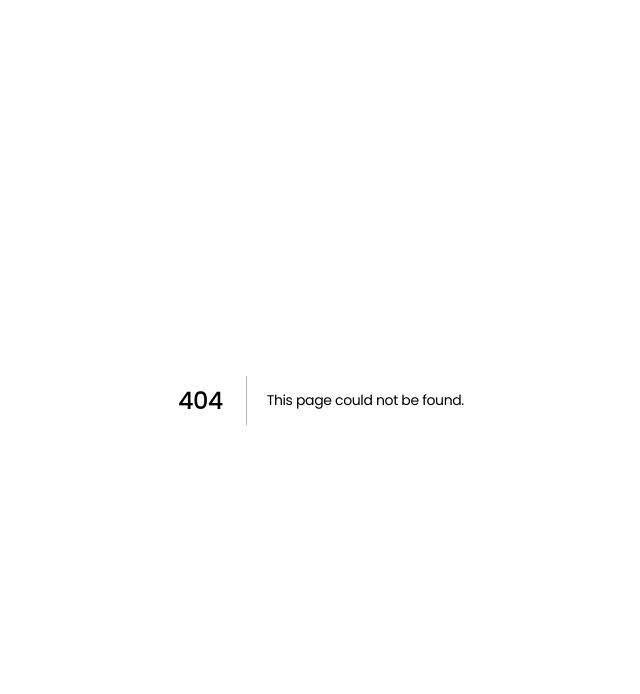
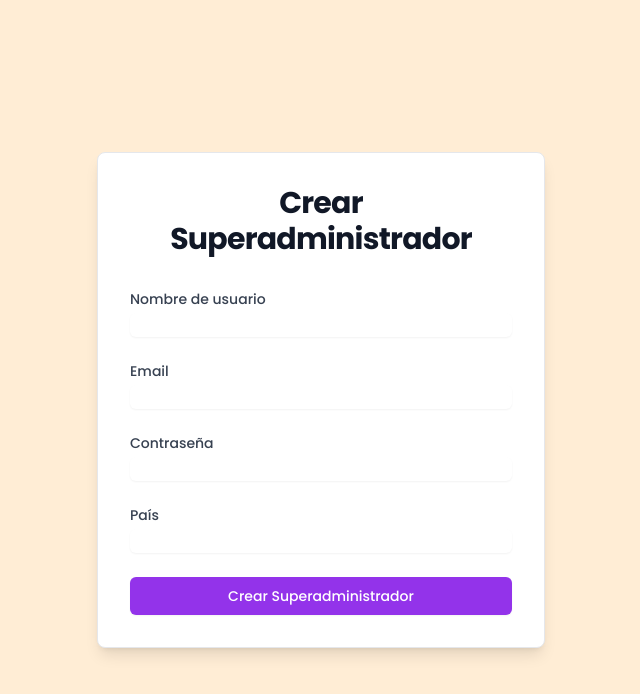
Before and after one commit to jorgehara/jorgehara-photography-store-frontend, a Next.js app: page /superadmin-register in a window 1280 px wide. Before the commit this address had no page. Shown: the top 694 px of the page, without its empty margins (319-959 px from the left). Built offline with nearby package versions, Linux system fonts and the light colour scheme; no server answers.

Commit message:
create superadmin desde front

```diff
--- /dev/null
+++ b/pages/superadmin-register.js
@@ -0,0 +1,112 @@
+// jorgehara-photography-store-frontend/pages/superadmin-register.js
+import React, { useState } from 'react';
+import axios from '../lib/axios';
+import { useRouter } from 'next/router';
+
+const SuperAdminRegister = () => {
+  const router = useRouter();
+  const [formData, setFormData] = useState({
+    username: '',
+    email: '',
+    password: '',
+    country: '',
+  });
+  const [error, setError] = useState(null);
+  const [success, setSuccess] = useState(false);
+
+  const handleChange = (e) => {
+    const { name, value } = e.target;
+    setFormData(prev => ({
+      ...prev,
+      [name]: value,
+    }));
+  };
+
+  const handleSubmit = async (e) => {
+    e.preventDefault();
+    try {
+      await axios.post('/auth/register', {
+        ...formData,
+        roles: ['superadmin'], // Asignar el rol de superadministrador
+      });
+      setSuccess(true);
+      setError(null);
+      setTimeout(() => {
+        router.push('/'); // Redirigir a la página principal o donde desees
+      }, 2000);
+    } catch (err) {
+      setError(err.response?.data?.message || 'Error al crear el superadministrador');
+    }
+  };
+
+  return (
+    <div className="min-h-screen flex items-center justify-center bg-orange-100 dark:bg-gray-900">
+      <div className="max-w-md w-full space-y-8 p-8 bg-white dark:bg-gray-800 shadow-lg rounded-lg border border-gray-200">
+        <h2 className="text-center text-3xl font-extrabold text-gray-900 dark:text-white">
+          Crear Superadministrador
+        </h2>
+        {error && <p className="text-red-500">{error}</p>}
+        {success && <p className="text-green-500">Superadministrador creado exitosamente!</p>}
+
+        <form onSubmit={handleSubmit} className="mt-8 space-y-6">
+          <div>
+            <label className="block text-sm font-medium text-gray-700 dark:text-gray-300">Nombre de usuario</label>
+            <input
+              name="username"
+              type="text"
+              value={formData.username}
+              onChange={handleChange}
+              className="mt-1 block w-full rounded-md border-gray-300 shadow-sm focus:border-purple-500 focus:ring-purple-500"
+              required
+            />
+          </div>
+
+          <div>
+            <label className="block text-sm font-medium text-gray-700 dark:text-gray-300">Email</label>
+            <input
+              name="email"
+              type="email"
+              value={formData.email}
+              onChange={handleChange}
+              className="mt-1 block w-full rounded-md border-gray-300 shadow-sm focus:border-purple-500 focus:ring-purple-500"
+              required
+            />
+          </div>
+
+          <div>
+            <label className="block text-sm font-medium text-gray-700 dark:text-gray-300">Contraseña</label>
+            <input
+              name="password"
+              type="password"
+              value={formData.password}
+              onChange={handleChange}
+              className="mt-1 block w-full rounded-md border-gray-300 shadow-sm focus:border-purple-500 focus:ring-purple-500"
+              required
+            />
+          </div>
+
+          <div>
+            <label className="block text-sm font-medium text-gray-700 dark:text-gray-300">País</label>
+            <input
+              name="country"
+              type="text"
+              value={formData.country}
+              onChange={handleChange}
+              className="mt-1 block w-full rounded-md border-gray-300 shadow-sm focus:border-purple-500 focus:ring-purple-500"
+              required
+            />
+          </div>
+
+          <button
+            type="submit"
+            className="w-full flex justify-center py-2 px-4 border border-transparent rounded-md shadow-sm text-sm font-medium text-white bg-purple-600 hover:bg-purple-700 focus:outline-none focus:ring-2 focus:ring-offset-2 focus:ring-purple-500"
+          >
+            Crear Superadministrador
+          </button>
+        </form>
+      </div>
+    </div>
+  );
+};
+
+export default SuperAdminRegister;
```
